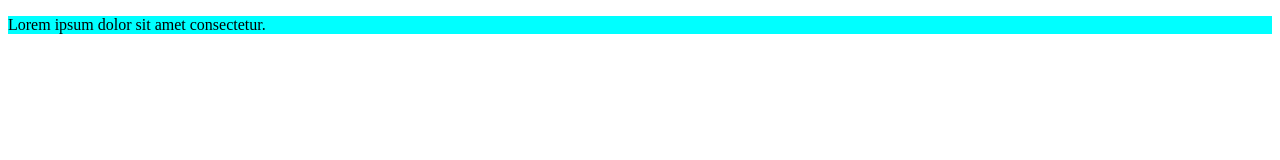
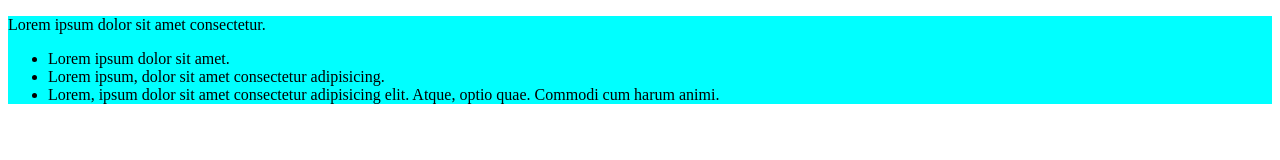
Before and after one commit to Tatsianazhylevich/Lesson-6, a plain HTML site: page index.html in a window 1280 px wide. Drawn offline with Linux system fonts and the light colour scheme.

Commit message:
добавила список

```diff
--- a/index.html
+++ b/index.html
@@ -9,6 +9,11 @@
 <body>
     <div class="wrapper">
         <p>Lorem ipsum dolor sit amet consectetur.</p>
+        <ul>
+            <li>Lorem ipsum dolor sit amet.</li>
+            <li>Lorem ipsum, dolor sit amet consectetur adipisicing.</li>
+            <li>Lorem, ipsum dolor sit amet consectetur adipisicing elit. Atque, optio quae. Commodi cum harum animi.</li>
+        </ul>
     </div>
 
 </body>
```
